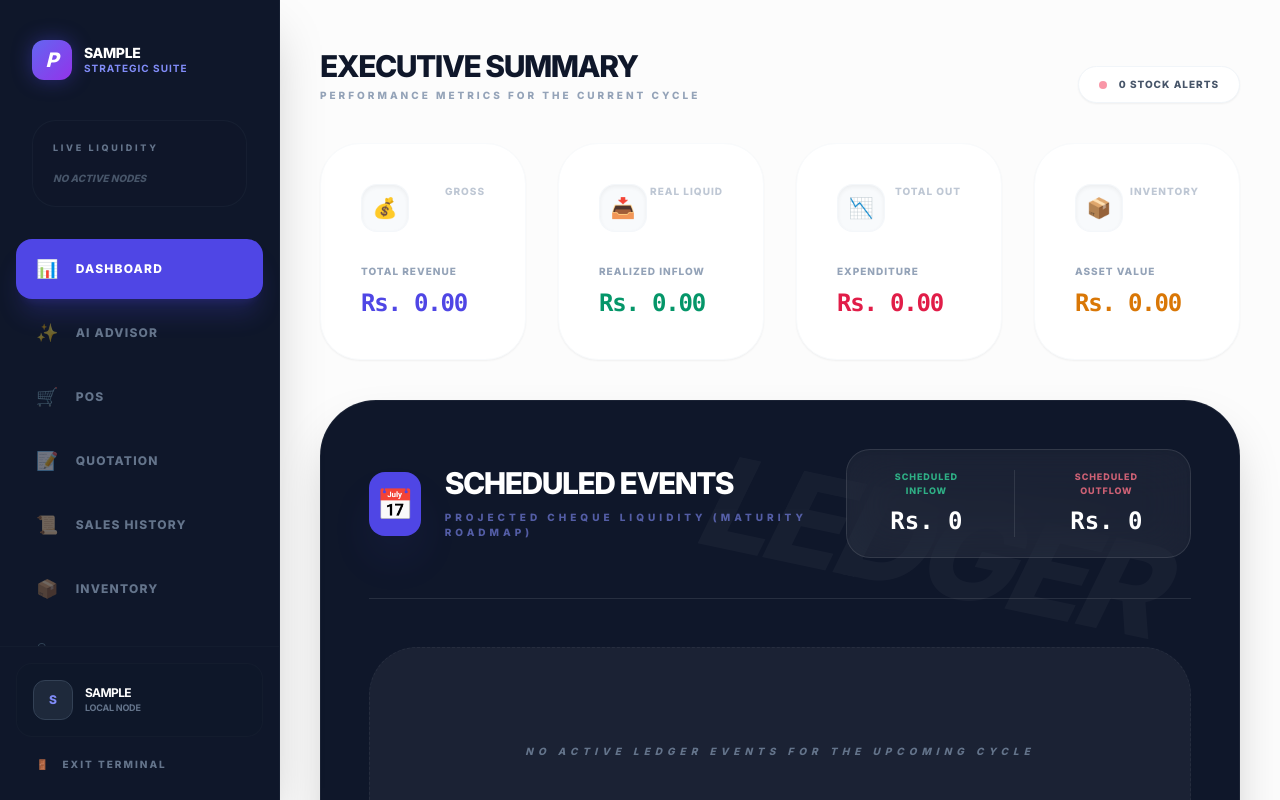
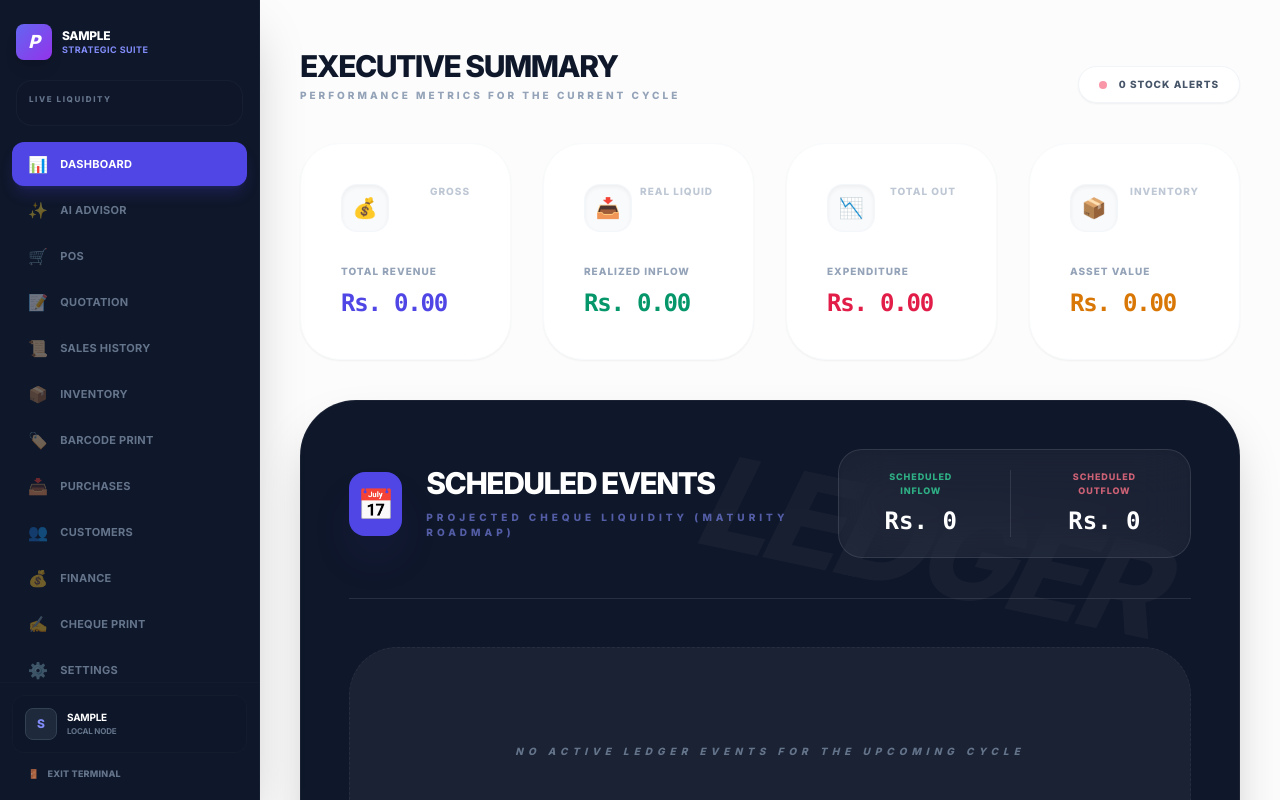
Before and after one commit to prasadmadura-prog/Prasama-Com-1, a React (Vite) app: page / in a window 1280 px wide. Both pictures are taken after typing "Sample", "Sample123" into the empty fields and a click on the button "UNLOCK TERMINAL". Built offline with nearby package versions, Linux system fonts and the light colour scheme.

Commit message:
Redesign sidebar - more compact and professional layout

```diff
--- a/components/Sidebar.tsx
+++ b/components/Sidebar.tsx
@@ -35,53 +35,53 @@ const Sidebar: React.FC<SidebarProps> = ({ currentView, setView, userProfile, ac
     .slice(0, 2);
 
   return (
-    <div className="w-[280px] h-full bg-[#0f172a] text-slate-300 flex flex-col border-r border-slate-800/50 shadow-2xl z-20">
-      <div className="px-8 pt-10 pb-6">
-        <div className="flex items-center gap-3 mb-10">
-          <div className="w-10 h-10 rounded-xl bg-gradient-to-br from-indigo-500 to-purple-600 flex items-center justify-center text-white shadow-[0_0_20px_rgba(79,70,229,0.4)]">
-            <span className="font-black text-xl italic">P</span>
+    <div className="w-[260px] h-full bg-[#0f172a] text-slate-300 flex flex-col border-r border-slate-800/50 shadow-2xl z-20">
+      <div className="px-4 pt-6 pb-4">
+        <div className="flex items-center gap-2.5 mb-5">
+          <div className="w-9 h-9 rounded-lg bg-gradient-to-br from-indigo-500 to-purple-600 flex items-center justify-center text-white shadow-lg">
+            <span className="font-black text-lg italic">P</span>
           </div>
           <div className="overflow-hidden">
-            <h1 className="text-sm font-black tracking-tight text-white leading-tight truncate uppercase">{userProfile.name}</h1>
-            <p className="text-[10px] text-indigo-400 font-bold uppercase tracking-[0.1em]">Strategic Suite</p>
+            <h1 className="text-xs font-black tracking-tight text-white leading-tight truncate uppercase">{userProfile.name}</h1>
+            <p className="text-[9px] text-indigo-400 font-bold uppercase tracking-wider">Strategic Suite</p>
           </div>
         </div>
 
-        {/* Account Summaries - Persistent Top-Left View */}
-        <div className="space-y-4 bg-slate-900/40 p-5 rounded-3xl border border-slate-800/50">
-          <p className="text-[9px] font-black text-slate-500 uppercase tracking-[0.3em] mb-2">Live Liquidity</p>
-          <div className="space-y-3">
-            {accounts.map(acc => (
-              <div key={acc.id} className="flex flex-col">
-                <span className="text-[8px] font-black text-slate-500 uppercase tracking-widest flex items-center gap-1.5 mb-0.5">
-                  {acc.id === 'cash' ? '💵' : '🏦'} {acc.name}
+        {/* Account Summaries - Compact Professional View */}
+        <div className="bg-slate-900/40 p-3 rounded-2xl border border-slate-800/50">
+          <p className="text-[8px] font-black text-slate-500 uppercase tracking-[0.2em] mb-2">Live Liquidity</p>
+          <div className="space-y-2">
+            {accounts.slice(0, 3).map(acc => (
+              <div key={acc.id} className="flex justify-between items-center">
+                <span className="text-[9px] font-bold text-slate-400 uppercase tracking-wide flex items-center gap-1">
+                  {acc.id === 'cash' ? '💵' : '🏦'} {acc.name.split(' ')[0]}
                 </span>
-                <span className="text-[13px] font-black font-mono text-white">
-                  Rs. {Number(acc.balance).toLocaleString(undefined, { minimumFractionDigits: 2 })}
+                <span className="text-[11px] font-black font-mono text-white">
+                  {Number(acc.balance).toLocaleString(undefined, { minimumFractionDigits: 0 })}
                 </span>
               </div>
             ))}
-            {accounts.length === 0 && (
-              <p className="text-[10px] font-black text-slate-600 uppercase italic">No Active Nodes</p>
+            {accounts.length > 3 && (
+              <p className="text-[8px] text-slate-600 text-center pt-1">+{accounts.length - 3} more</p>
             )}
           </div>
         </div>
       </div>
 
-      <nav className="flex-1 px-4 space-y-1 overflow-y-auto custom-scrollbar pt-2">
+      <nav className="flex-1 px-3 space-y-0.5 overflow-y-auto custom-scrollbar">
         {menuItems.map((item) => {
           const isActive = currentView === item.id;
           return (
             <button
               key={item.id}
               onClick={() => setView(item.id as View)}
-              className={`w-full group flex items-center px-5 py-4 text-[12px] font-black uppercase tracking-widest rounded-2xl transition-all duration-300 ${
+              className={`w-full group flex items-center px-4 py-2.5 text-[11px] font-bold uppercase tracking-wide rounded-xl transition-all duration-200 ${
                 isActive
-                  ? 'bg-indigo-600 text-white shadow-xl shadow-indigo-600/20'
+                  ? 'bg-indigo-600 text-white shadow-lg shadow-indigo-600/20'
                   : 'text-slate-500 hover:bg-slate-800/50 hover:text-slate-200'
               }`}
             >
-              <span className={`mr-4 text-lg transition-transform group-hover:scale-110 ${isActive ? 'opacity-100' : 'opacity-40'}`}>
+              <span className={`mr-3 text-base transition-transform group-hover:scale-110 ${isActive ? 'opacity-100' : 'opacity-40'}`}>
                 {item.icon}
               </span>
               {item.label}
@@ -90,23 +90,23 @@ const Sidebar: React.FC<SidebarProps> = ({ currentView, setView, userProfile, ac
         })}
       </nav>
 
-      <div className="p-4 mt-auto border-t border-slate-800/30 space-y-2">
+      <div className="p-3 mt-auto border-t border-slate-800/30 space-y-1.5">
         <button
           onClick={onEditProfile}
-          className="w-full flex items-center gap-3 bg-slate-900/30 p-4 rounded-2xl border border-slate-800/30 hover:bg-slate-800/60 transition-all text-left group"
+          className="w-full flex items-center gap-2.5 bg-slate-900/30 p-3 rounded-xl border border-slate-800/30 hover:bg-slate-800/60 transition-all text-left group"
         >
-          <div className="w-10 h-10 rounded-xl bg-slate-800 border border-slate-700 flex items-center justify-center text-xs font-black text-indigo-400">
+          <div className="w-8 h-8 rounded-lg bg-slate-800 border border-slate-700 flex items-center justify-center text-xs font-black text-indigo-400">
             {initials}
           </div>
           <div className="min-w-0 flex-1">
-            <p className="text-xs font-bold text-white truncate uppercase tracking-tighter">{userProfile.name}</p>
-            <p className="text-[9px] text-slate-500 font-bold uppercase tracking-tight truncate">{userProfile.branch}</p>
+            <p className="text-[10px] font-bold text-white truncate uppercase tracking-tight">{userProfile.name}</p>
+            <p className="text-[8px] text-slate-500 font-bold uppercase tracking-tight truncate">{userProfile.branch}</p>
           </div>
         </button>
 
         <button
           onClick={onLogout}
-          className="w-full flex items-center gap-3 px-5 py-3 text-[10px] font-black uppercase tracking-[0.2em] text-slate-500 hover:text-rose-400 transition-all duration-200"
+          className="w-full flex items-center gap-2 px-4 py-2 text-[9px] font-black uppercase tracking-wide text-slate-500 hover:text-rose-400 transition-all duration-200"
         >
           <span>🚪</span> Exit Terminal
         </button>
```
